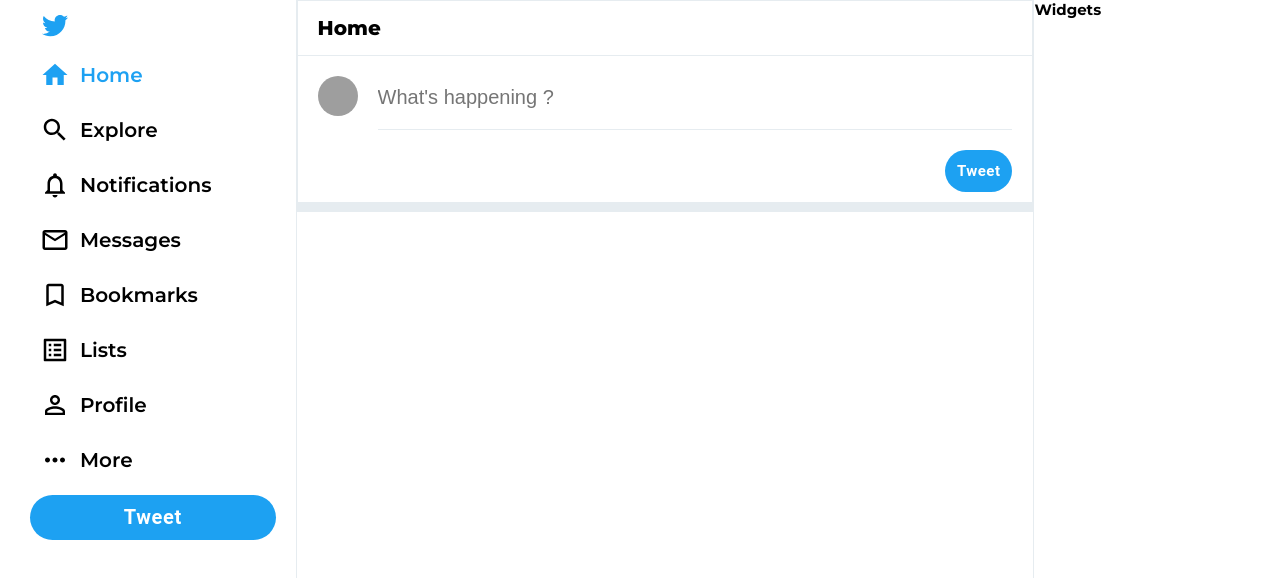
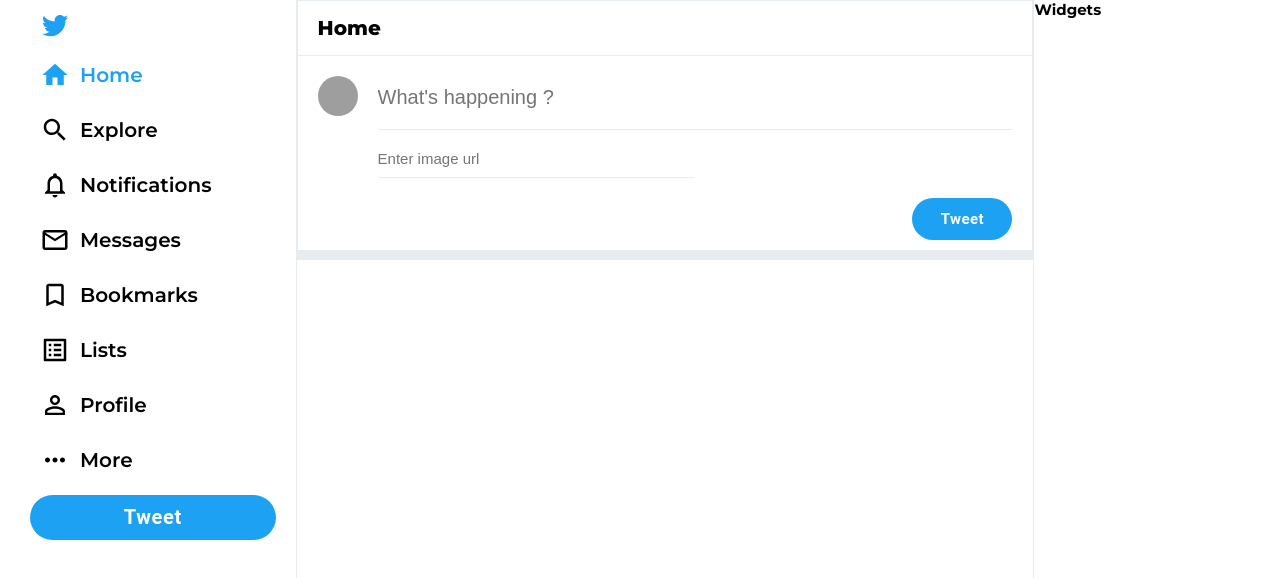
Before and after one commit to bilal-23/twitter-clone, a React (Create React App) app: page / in a window 1280 px wide. Shown: the top 578 px of the page. Built offline with nearby package versions, Linux system fonts and the light colour scheme; grey boxes are pictures that could not be loaded.

Commit message:
added image input option

```diff
--- a/src/components/TweetForm.js
+++ b/src/components/TweetForm.js
@@ -6,9 +6,8 @@
     return (
         <form className="form">
             <div className="form__input">
-                <input type="text" placeholder="What's happening ?" />
-                {/* <input type="text" placeholder="Enter image url" /> */}
-
+                <input type="text" placeholder="What's happening ?" className="form__inputField" />
+                <input type="text" placeholder="Enter image url" className="form__inputImage form__inputField" />
             </div>
             <div className="form__button__container">
                 <Button className="form__button">Tweet</Button>
--- a/src/components/TweetForm.scss
+++ b/src/components/TweetForm.scss
@@ -10,18 +10,24 @@
   &__input {
     display: flex;
     justify-content: center;
+    flex-direction: column;
     margin-bottom: 1rem;
-
-    & > input {
+  }
+  &__inputField {
     border: none;
     border-bottom: 1px solid $twitter-background;
     outline: none;
     padding: 2rem 0;
     font-size: 2rem;
-      width: 80%;
+    width: 100%;
     flex: 1;
     word-wrap: break-word;
   }
+  &__inputImage {
+    padding: 1rem 0;
+    font-size: 1.5rem;
+    width: 50%;
+    margin-top: 1rem;
   }
 
   &__button__container {
@@ -40,6 +46,7 @@
     border-radius: 3rem !important;
     outline: none !important;
     border: none !important;
+    width: 10rem;
     padding: 0.8rem 1.2rem !important;
 
     &:hover {
```
Lines whose indentation alone changed are shown as unchanged.
